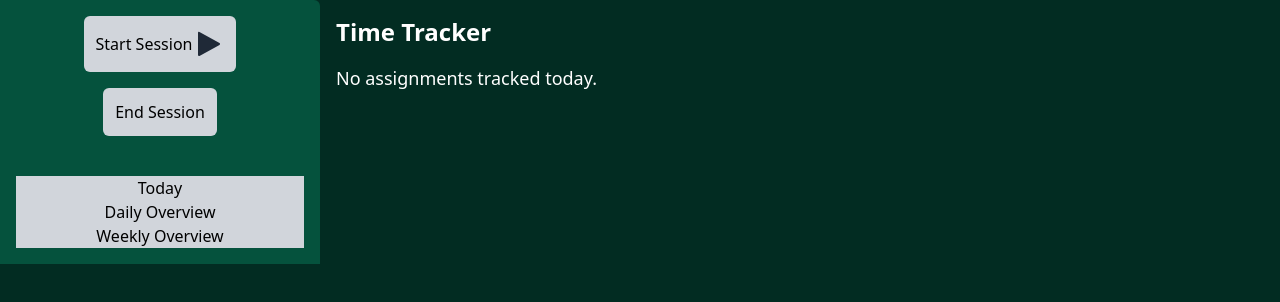
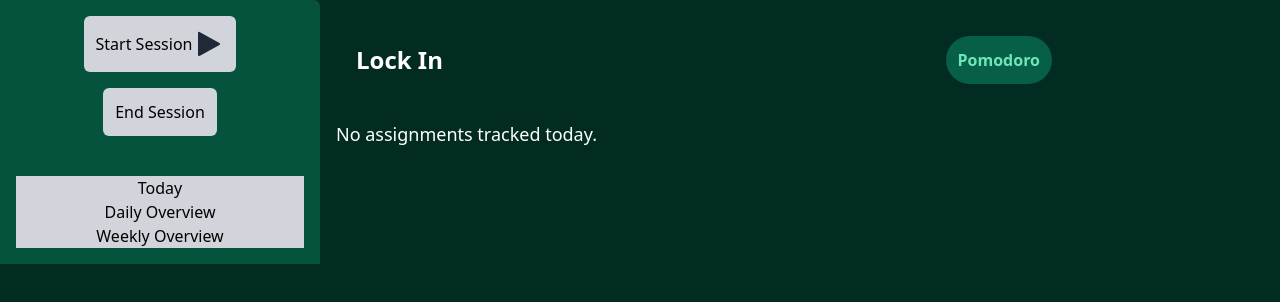
Before and after one commit to henreyes/time-tracker, a React (Vite) app: page / in a window 1280 px wide. Shown: the top 302 px of the page. Built offline with nearby package versions, Linux system fonts and the light colour scheme.

Commit message:
pomodoro ui

```diff
--- a/src/App.tsx
+++ b/src/App.tsx
@@ -9,6 +9,33 @@ function App() {
   const [sessions, setSessions] = useState<Session[]>([]);
   const [showAlert, setShowAlert] = useState(false);
   const [alertMessage, setAlertMessage] = useState('');
+  const [isPomodoroActive, setIsPomodoroActive] = useState(false);
+  const [pomodoroTimeLeft, setPomodoroTimeLeft] = useState(25 * 60);
+  const [pomodoroInterval, setPomodoroInterval] = useState<null | number>(null);
+
+
+  const startPomodoro = () => {
+    if (isPomodoroActive) {
+      if (pomodoroInterval !== null) {
+        clearInterval(pomodoroInterval);
+        setIsPomodoroActive(false);
+      }
+    } else {
+      setIsPomodoroActive(true);
+      const interval = setInterval(() => {
+        setPomodoroTimeLeft((timeLeft) => {
+          if (timeLeft <= 1) {
+            clearInterval(interval);
+            setIsPomodoroActive(false);
+            return 25 * 60;
+          }
+          return timeLeft - 1;
+        });
+      }, 1000);
+      setPomodoroInterval(interval);
+    }
+  };
+
 
   const handleNewSessionToggle = () => {
     if (sessions.length > 0 && !sessions[0].end_time) {
@@ -102,9 +129,19 @@ function App() {
         <div>
       </div>
     {/* Main content */}
-    <div className="w-3/4 p-4 h-screen  overflow-auto">
-      <div className="flex justify-between items-center mb-4">
-        <h1 className="text-2xl font-bold text-white">Time Tracker</h1>
+      <div className="w-3/4 p-4 h-screen  overflow-auto">
+        <div className="flex justify-between items-center mb-4">
+          <div className="flex row w-3/4 m-5  justify-between items-center">
+            <h1 className="text-2xl font-bold text-white">Lock In</h1>
+            <button
+                className='bg-emerald-800 p-3 rounded-3xl font-bold text-emerald-300 hover:bg-emerald-900 transition-all duration-400 ease-in-out'
+                onClick={startPomodoro}
+              >
+                {isPomodoroActive ? `Pause (${Math.floor(pomodoroTimeLeft / 60)}:${(`0${pomodoroTimeLeft % 60}`).slice(-2)})` : "Pomodoro"}
+              </button>
+
+          </div>
+
       </div>
       {showAlert && (
         <div className="bg-red-900 w-3/4 m-5 p-2 rounded hover:bg-opacity-50" onClick={() => setShowAlert(false)}>
@@ -115,7 +152,7 @@ function App() {
         <div className="text-white text-lg">No assignments tracked today.</div>
       ) : (
         sessions.map((session) => (
-          <div key={session.id} className="rounded-md w-3/4 p-4 bg-gradient-to-br from-green-400 to-emerald-500  m-5">
+          <div key={session.id} className="rounded-md w-3/4 p-4 bg-gradient-to-br from-green-500 to-emerald-500  m-5">
             <div className="w-fit  text-white  rounded-lg  font-bold">{session.description}</div>
             <div className="font-semibold text-emerald-700"> {formatDateOnly(session.start_time).toLowerCase()}</div>
             {session.end_time ? (
```
